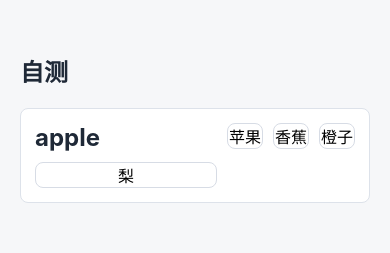
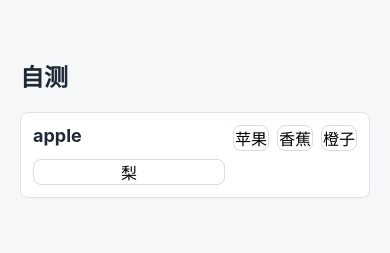
Before and after one commit to jackylijq/liq_test, a Next.js app: page /self-test in a window 390 px wide. Shown: the part 274-527 px from the top of the page. Built offline with nearby package versions, Linux system fonts and the light colour scheme.

Commit message:
fix: compact learning card header

```diff
--- a/src/app/globals.css
+++ b/src/app/globals.css
@@ -152,7 +152,7 @@ select {
 .student-outline-panel,
 .study-list {
   display: grid;
-  gap: 10px;
+  gap: 8px;
 }
 
 .student-section-title {
@@ -163,10 +163,10 @@ select {
   background: #fff;
   border: 1px solid #dde2ea;
   border-radius: 8px;
-  padding: 18px;
+  padding: 14px;
   display: grid;
   grid-template-columns: minmax(0, 1fr) repeat(3, 38px);
-  gap: 10px;
+  gap: 8px;
   align-items: start;
 }
 
@@ -179,7 +179,11 @@ select {
   display: flex;
   align-items: center;
   flex-wrap: wrap;
-  gap: 10px;
+  gap: 8px;
+  font-size: 21px;
+  line-height: 1.25;
+  min-width: 0;
+  max-width: 100%;
 }
 
 .study-card h2 small {
@@ -195,8 +199,21 @@ select {
 
 .study-card-main {
   min-width: 0;
-  display: grid;
+  display: flex;
+  align-items: center;
+  flex-wrap: wrap;
   gap: 8px;
+}
+
+.study-type-label {
+  border: 1px solid #e2e8f0;
+  border-radius: 999px;
+  background: #f8fafc;
+  color: #475569;
+  padding: 4px 8px;
+  font-size: 13px;
+  font-weight: 700;
+  line-height: 1.2;
 }
 
 .study-status-label {
@@ -205,6 +222,7 @@ select {
   padding: 4px 8px;
   font-size: 13px;
   font-weight: 700;
+  line-height: 1.2;
 }
 
 .study-status-label.mastered {
@@ -620,11 +638,12 @@ select {
   }
 
   .study-card {
-    padding: 14px;
+    padding: 12px;
+    grid-template-columns: minmax(0, 1fr) repeat(3, 36px);
   }
 
-  .study-card {
-    grid-template-columns: minmax(0, 1fr) repeat(3, 36px);
+  .study-card h2 {
+    font-size: 18px;
   }
 
   .study-icon-button {
--- a/src/app/learn/page.tsx
+++ b/src/app/learn/page.tsx
@@ -94,7 +94,7 @@ export default async function LearnPage({ searchParams }: LearnPageProps) {
                       <span>{term.text}</span>
                       {term.termType === "word" && term.phoneticSymbol ? <small>{term.phoneticSymbol}</small> : null}
                     </h2>
-                    <p>{formatStudyType(term.termType, meaning?.partOfSpeech)}</p>
+                    <p className="study-type-label">{formatStudyType(term.termType, meaning?.partOfSpeech)}</p>
                     {learningStatus ? <p className={`study-status-label ${learningStatus}`}>{formatLearningStatus(learningStatus)}</p> : null}
                     {term.termType === "word" ? (
                       <audio aria-label={`${term.text} 发音`} controls preload="none" src={buildPronunciationAudioUrl(term.text)} />
```
